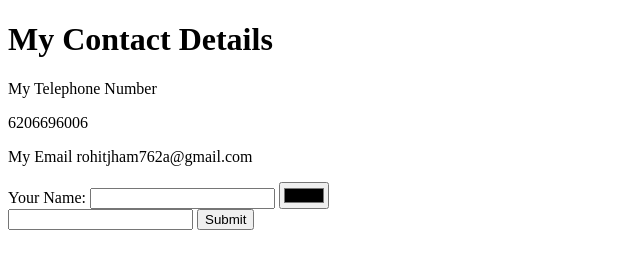
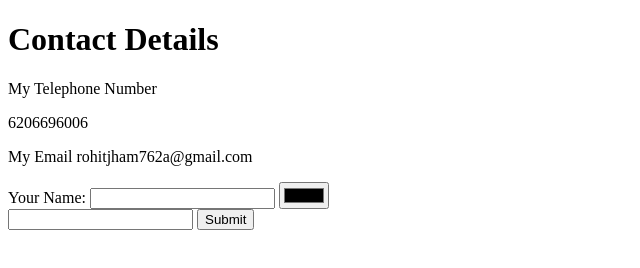
Before and after one commit to Rohitjha17/CV, a plain HTML site: page Contact-Details.html in a window 1280 px wide. Shown: the whole page, without its empty margins (0-640 px from the left). Drawn offline with Linux system fonts and the light colour scheme.

Commit message:
Update Contact-Details.html

```diff
--- a/Contact-Details.html
+++ b/Contact-Details.html
@@ -7,7 +7,7 @@
 </head>
 
 <body>
-  <h1>My Contact Details</h1>
+  <h1>Contact Details</h1>
   <p>My Telephone Number</p>
   <p>6206696006</p>
   <p>My Email rohitjham762a@gmail.com</p>
```
